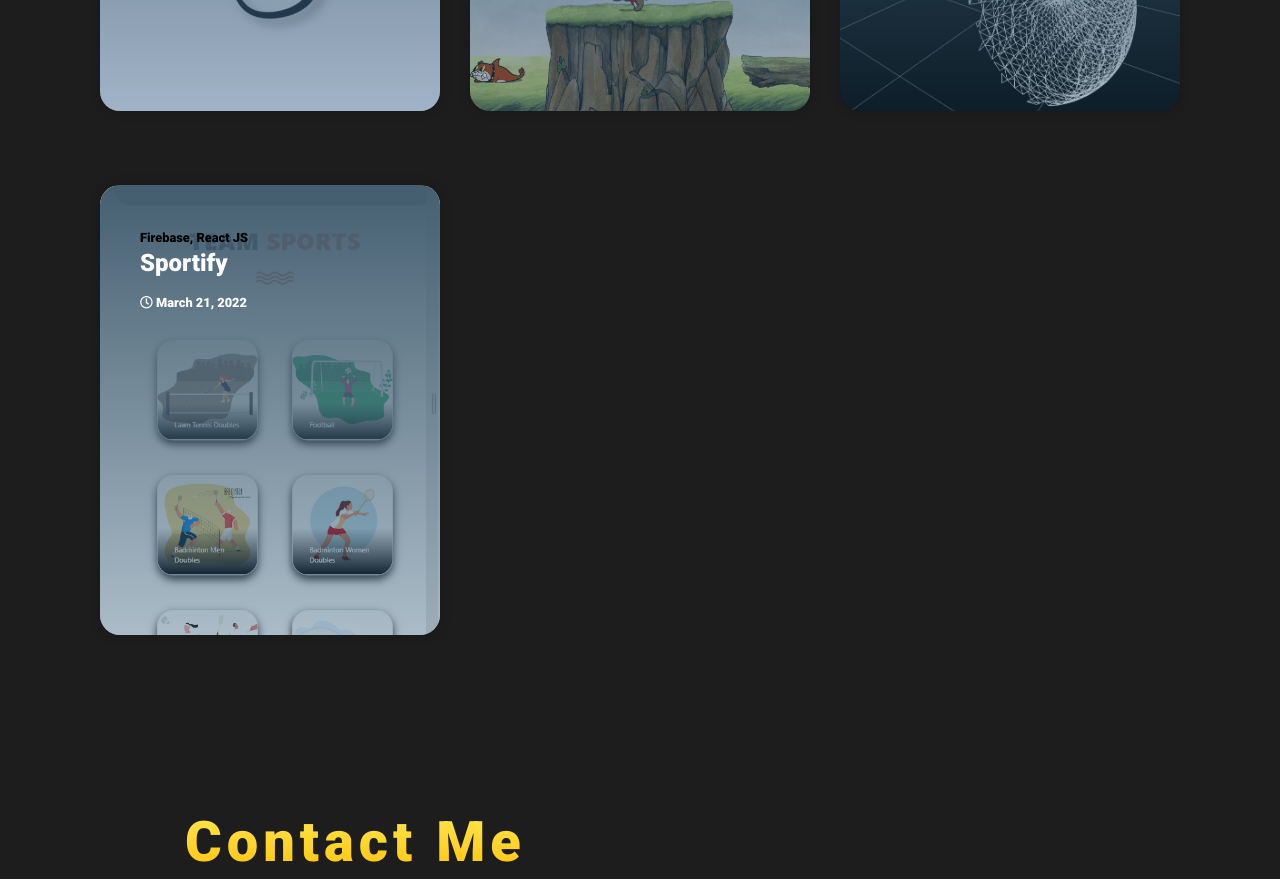
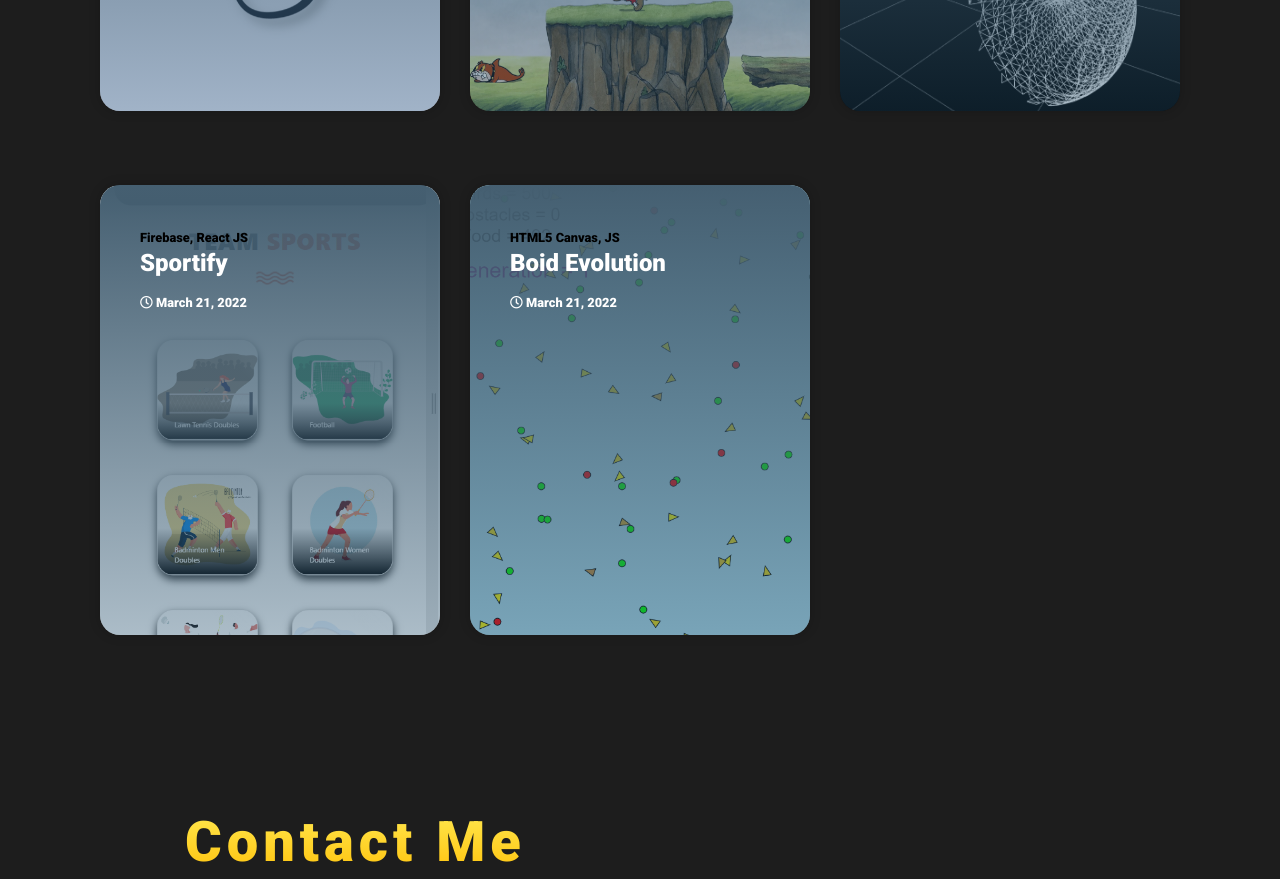
Before and after one commit to Dragonglass101/Dragonglass101.github.io, a plain HTML site: page index.html in a window 1280 px wide. Shown: the part 1920-2799 px from the top of the page. Drawn offline with nearby package versions, Linux system fonts and the light colour scheme; a web font is replaced by a local one.

Commit message:
added projects and linked with live website

```diff
--- a/index.html
+++ b/index.html
@@ -91,7 +91,8 @@
                     </div>
                     <div class="img-logo col d-flex justify-content-center">
                         <!-- <img width="500px" src="./imgs/pic-transparent-full.png" alt="logo-img"> -->
-                        <img class="profile-pic" src="./imgs/profile_pic.jpeg" alt="logo-img">
+                        <img class="profile" width="400px" src="./imgs/pic-transparent-full.png" alt="logo-img">
+
 
                     </div>
                 </div>
--- a/js/main.js
+++ b/js/main.js
@@ -302,7 +302,7 @@ const projects = [{
         tech_stack: "SDL Graphics Library",
         date: "November 19, 2021",
         description: "",
-        live: "",
+        live: "#work",
         github: "https://github.com/Dragonglass101/CPP-Project",
     }, {
         img: "../imgs/critical-point-visualization.png",
@@ -319,7 +319,15 @@ const projects = [{
         date: "March 21, 2022",
         description: "A web application to manage sports tournaments and show live scores of different events. Was used for IIITB Sports Fest, Spandan. It provides the following functionalities: Users can view live scores, Admins can create and manage fixtures, Admins can update the score board",
         live: "https://sportify-8829a.web.app/",
-        github: "https://github.com/Bondok6/Reservify",
+        github: "",
+    }, {
+        img: "../imgs/boid-evolution.png",
+        title: "Boid Evolution",
+        tech_stack: "HTML5 Canvas, JS",
+        date: "March 21, 2022",
+        description: "Simulation of flocking behaviour of boids based on Craig Reynolds research paper Flocks, Herds, and Schools: A Distributed Behavioral Model, in Computer Graphics. \n Optimized using Quadtree for Spatial partitioning",
+        live: "https://dragonglass101.github.io/Boid-Evolution/",
+        github: "https://github.com/Dragonglass101/Boid-Evolution",
     },
 ]
 const cards = document.querySelector(".cards");
@@ -328,7 +336,7 @@ const createCard = (projects) => {
     console.log("creating cards");
     projects.forEach((project) => {
         let html = `
-        <div class="col-sm-12 col-md-6 col-lg-4 mb-4">
+        <div class="col-sm-12 col-md-6 col-lg-4 mb-4" onclick="window.location='${project.live}'">
           <div class="card text-white card-has-bg click-col" style="background-image:url(${project.img});">
             <img class="card-img d-none" src=${project.img}>
             <div class="card-img-overlay d-flex flex-column">
--- a/styles/style.css
+++ b/styles/style.css
@@ -615,6 +615,7 @@ canvas {
     border-radius: 20px;
     min-height: 450px;
     box-shadow: 0 0 12px 0 rgba(0, 0, 0, 0.2);
+    cursor: pointer;
 }
 
 @media (max-width: 768px) {
```
Also changed, not shown: js/myProjects.js (+9 -0 lines), imgs/boid-evolution.png (added), 1 other file.
